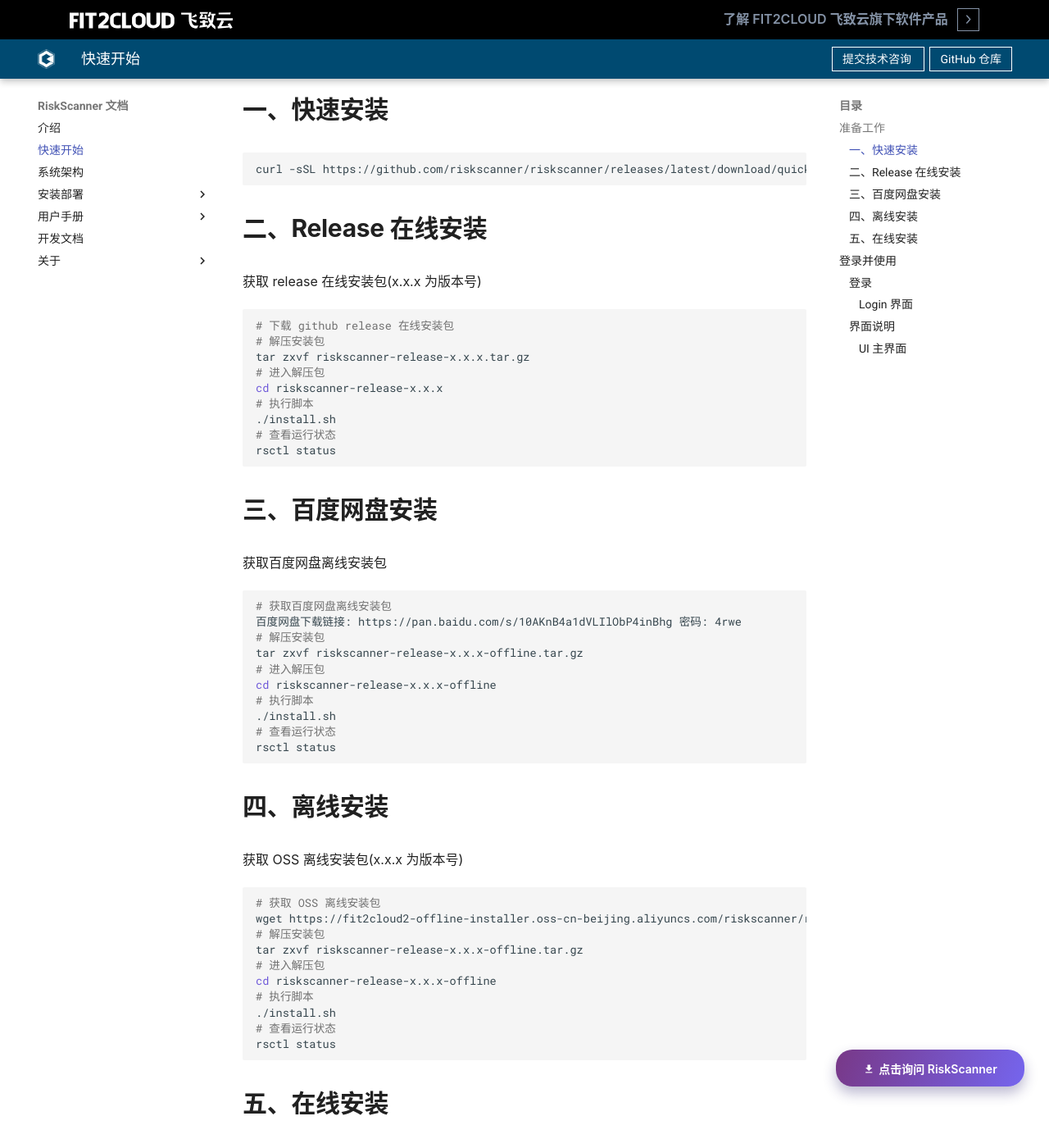
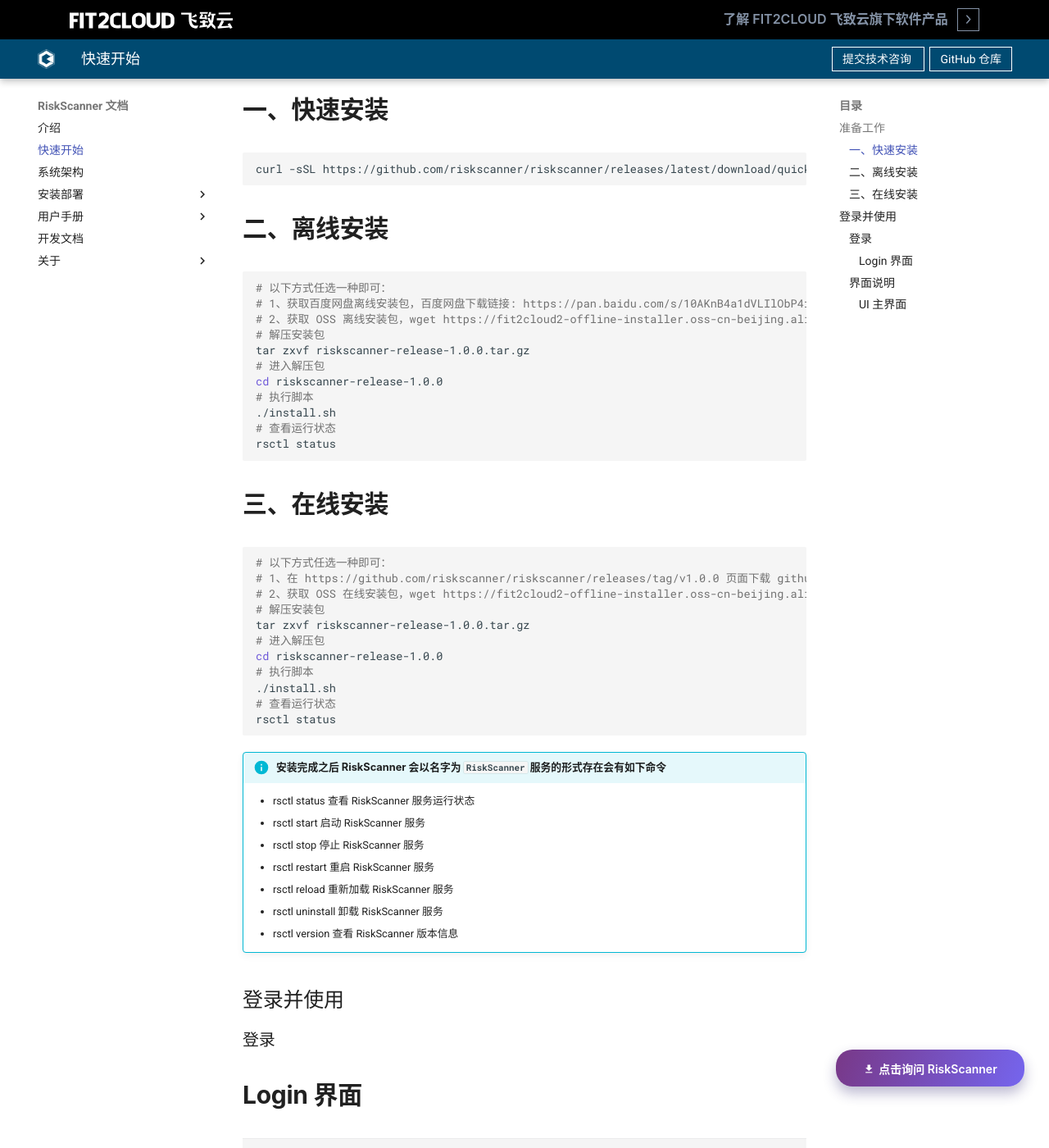
Before and after one commit to fit2cloud/riskscanner-docs, an MkDocs documentation site: the page built from docs/quick_start.md, in a window 1280 px wide and 1400 px high, scrolled down 302 px. Shown: the whole window at 82% size. Built offline with MkDocs 1.6.1 and Material for MkDocs 9.7.7, drawn with Linux system fonts in a browser that asks for light colours; comment, search, counter and statistics services are not loaded; some of the changed text lies outside the part shown.

Commit message:
feat(quick_start): 修改在线安装、离线安装方式

````diff
--- a/docs/quick_start.md
+++ b/docs/quick_start.md
@@ -13,67 +13,32 @@
 curl -sSL https://github.com/riskscanner/riskscanner/releases/latest/download/quick_start.sh | sh
 ```
 
-#### 二、Release 在线安装
-
-获取 release 在线安装包(x.x.x 为版本号)
+#### 二、离线安装
 
 ```sh
-# 下载 github release 在线安装包
+# 以下方式任选一种即可：
+# 1、获取百度网盘离线安装包，百度网盘下载链接: https://pan.baidu.com/s/10AKnB4a1dVLIlObP4inBhg 密码: 4rwe
+# 2、获取 OSS 离线安装包，wget https://fit2cloud2-offline-installer.oss-cn-beijing.aliyuncs.com/riskscanner/riskscanner-release-1.0.0-offline.tar.gz
 # 解压安装包
-tar zxvf riskscanner-release-x.x.x.tar.gz
+tar zxvf riskscanner-release-1.0.0.tar.gz
 # 进入解压包
-cd riskscanner-release-x.x.x
+cd riskscanner-release-1.0.0
 # 执行脚本
 ./install.sh
 # 查看运行状态
 rsctl status
 ```
 
-#### 三、百度网盘安装
-
-获取百度网盘离线安装包
+#### 三、在线安装
 
 ```sh
-# 获取百度网盘离线安装包
-百度网盘下载链接: https://pan.baidu.com/s/10AKnB4a1dVLIlObP4inBhg 密码: 4rwe
+# 以下方式任选一种即可：
+# 1、在 https://github.com/riskscanner/riskscanner/releases/tag/v1.0.0 页面下载 github release 最新在线安装包
+# 2、获取 OSS 在线安装包，wget https://fit2cloud2-offline-installer.oss-cn-beijing.aliyuncs.com/riskscanner/riskscanner-release-1.0.0.tar.gz
 # 解压安装包
-tar zxvf riskscanner-release-x.x.x-offline.tar.gz
+tar zxvf riskscanner-release-1.0.0.tar.gz
 # 进入解压包
-cd riskscanner-release-x.x.x-offline
-# 执行脚本
-./install.sh
-# 查看运行状态
-rsctl status
-```
-
-#### 四、离线安装
-
-获取 OSS 离线安装包(x.x.x 为版本号)
-
-```sh
-# 获取 OSS 离线安装包
-wget https://fit2cloud2-offline-installer.oss-cn-beijing.aliyuncs.com/riskscanner/riskscanner-release-x.x.x-offline.tar.gz
-# 解压安装包
-tar zxvf riskscanner-release-x.x.x-offline.tar.gz
-# 进入解压包
-cd riskscanner-release-x.x.x-offline
-# 执行脚本
-./install.sh
-# 查看运行状态
-rsctl status
-```
-
-#### 五、在线安装
-
-获取 OSS 在线安装包(x.x.x 为版本号)
-
-```sh
-# 获取 OSS 在线安装包
-wget https://fit2cloud2-offline-installer.oss-cn-beijing.aliyuncs.com/riskscanner/riskscanner-release-x.x.x.tar.gz
-# 解压安装包
-tar zxvf riskscanner-release-x.x.x.tar.gz
-# 进入解压包
-cd riskscanner-release-x.x.x
+cd riskscanner-release-1.0.0
 # 执行脚本
 ./install.sh
 # 查看运行状态
````
